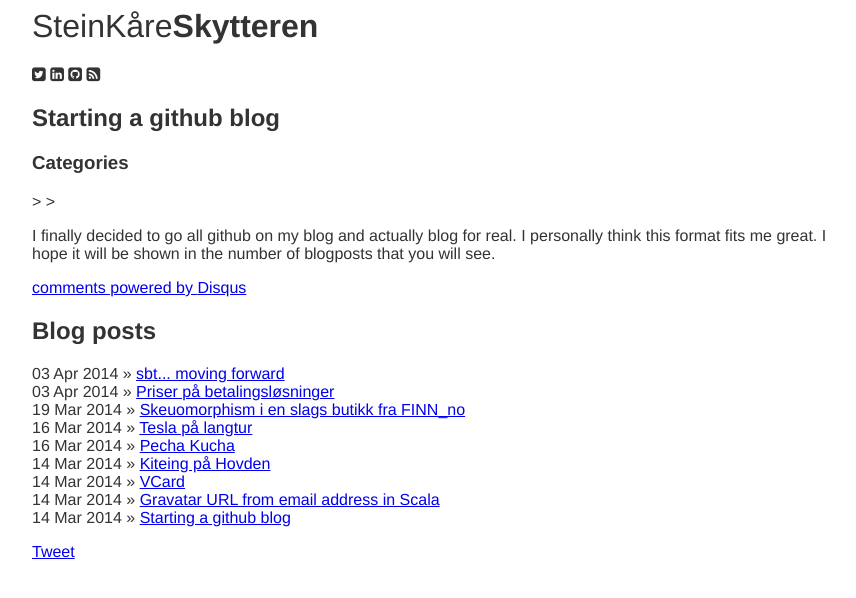
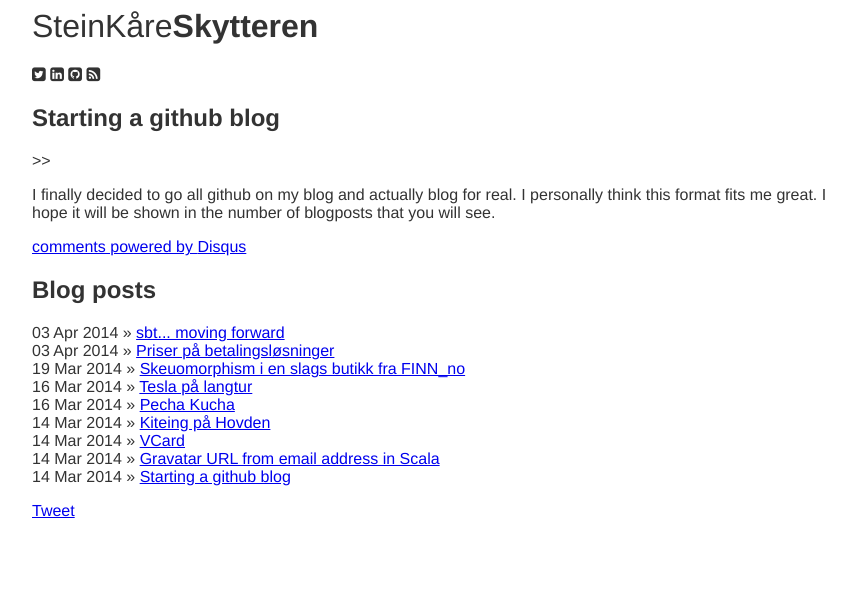
Before and after one commit to skytteren/skytteren.github.io, a Jekyll site: the page built from _posts/2014-03-14-start.md, in a window 1280 px wide. Shown: the top 598 px of the page, without its empty margins (208-1064 px from the left). Built offline with Jekyll 4.4.1, drawn with Linux system fonts in a browser that asks for light colours; nearby versions of some CDN libraries; Markdown is read by kramdown in place of the engine named in the settings; comment, search, counter and statistics services are not loaded.

Commit message:
Update post.html

```diff
--- a/_layouts/post.html
+++ b/_layouts/post.html
@@ -9,12 +9,11 @@
     <section class="container">
       <h1>{{ page.title }}</h1>
       <div>
-        <h3>Categories</h3>
 	<p class="categories">
           {% for category in page.categories %}
             <span><a href="/categories/{{ category }}.html">{{ category }}</a></span>
           {% endfor %}
-          &gt; &gt;
+          &gt;&gt;
 	</p>
         <p class="tags">
           {% for tag in page.tags %}
```
